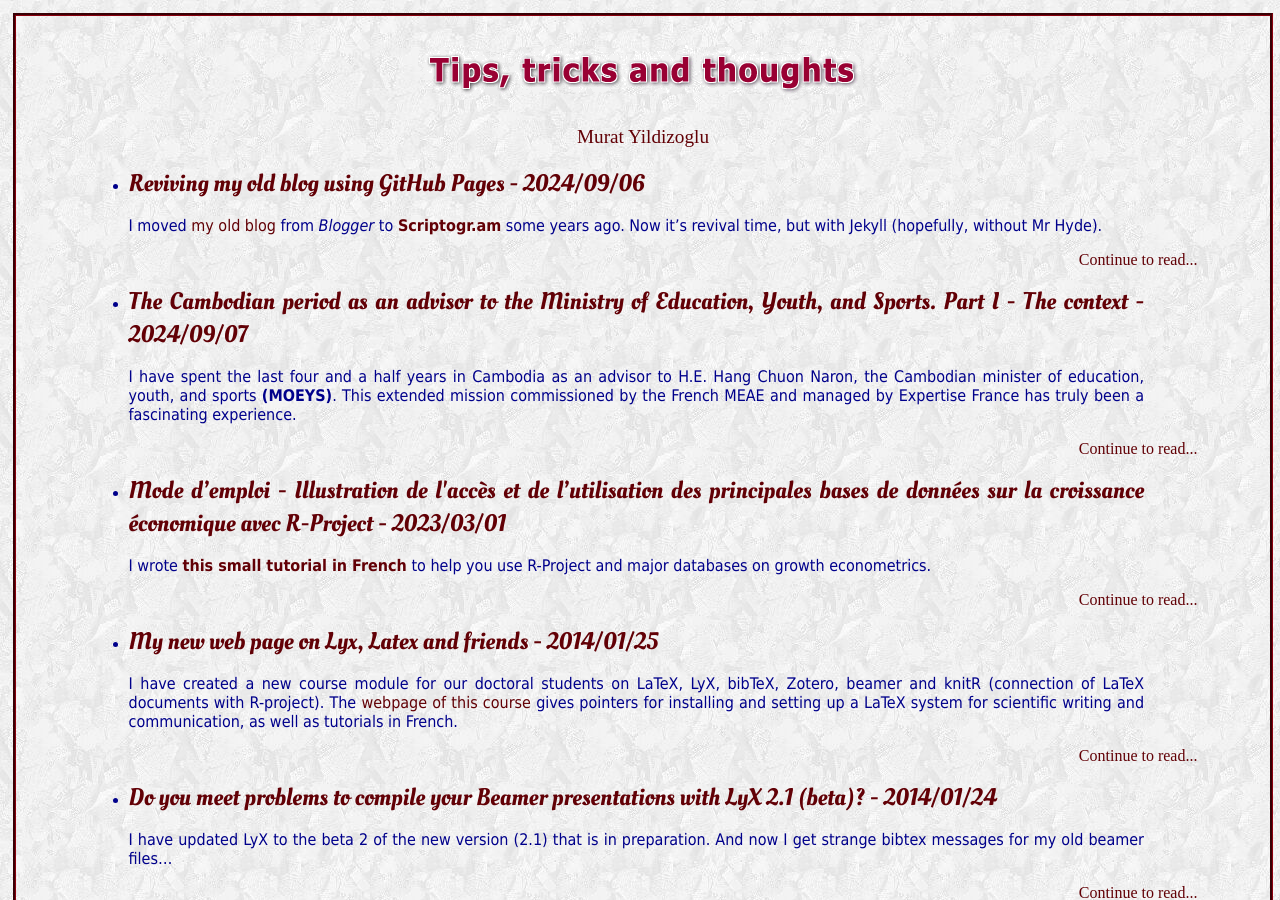
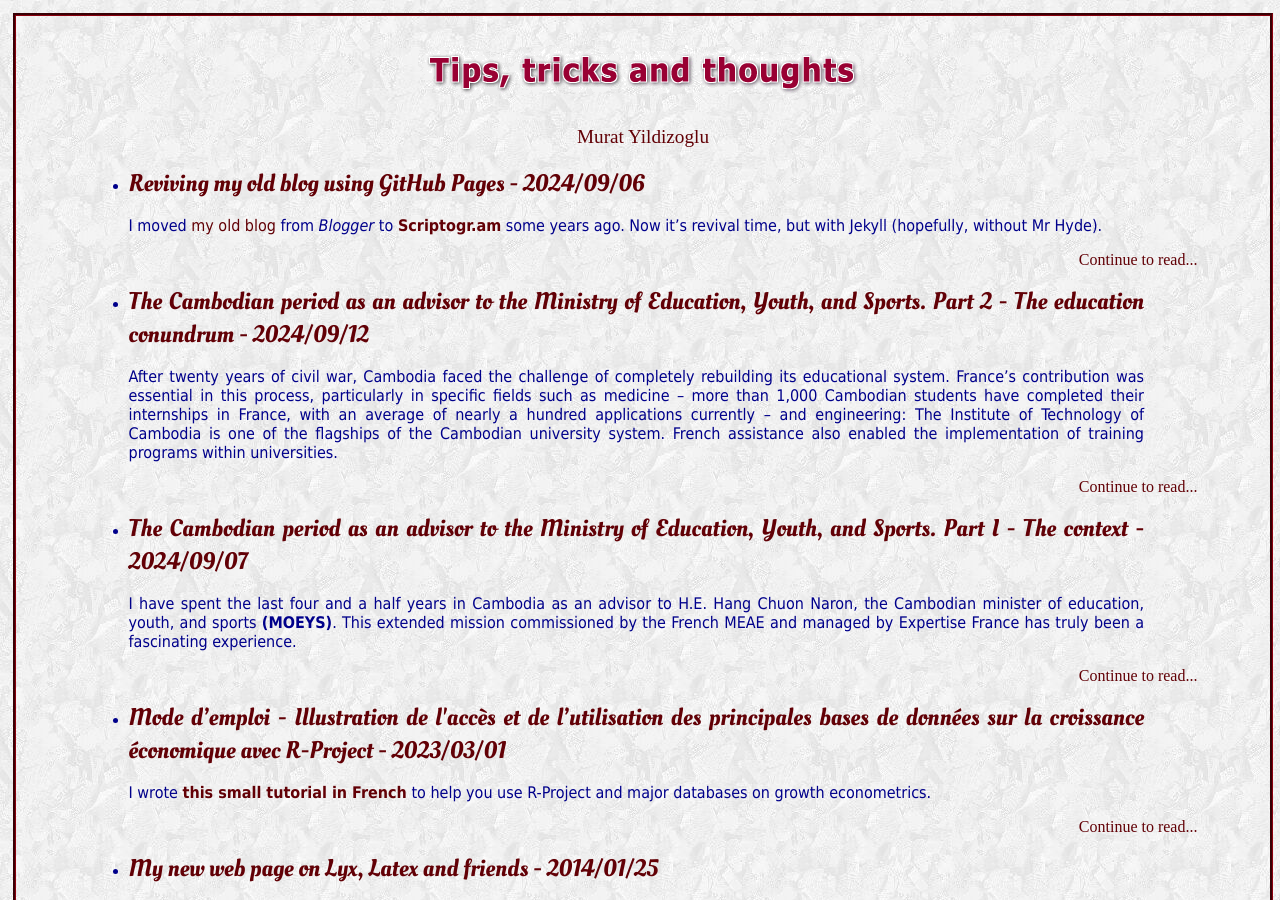
Before and after one commit to myildi/myildi.github.io, a Jekyll site: the page built from index.html, in a window 1280 px wide and 900 px high. Built offline with Jekyll 4.4.1, drawn with Linux system fonts in a browser that asks for light colours.

Commit message:
update cambodia and new article

```diff
--- /dev/null
+++ b/_posts/2024-09-12-Cambodia-period-2.md
@@ -0,0 +1,15 @@
+---
+layout: post
+title: The Cambodian period as an advisor to the Ministry of Education, Youth, and Sports. Part 2 - The education conundrum
+tags: Cambodia MOEYS Education ETI
+---
+
+After twenty years of civil war, Cambodia faced the challenge of completely rebuilding its educational system. France's contribution was essential in this process, particularly in specific fields such as medicine – more than 1,000 Cambodian students have completed their internships in France, with an average of nearly a hundred applications currently – and engineering: The Institute of Technology of Cambodia is one of the flagships of the Cambodian university system. French assistance also enabled the implementation of training programs within universities.
+
+This reconstruction process, which has been underway since the Paris Accords in 1991, has suffered from the outset from **a vision of education as a private good** and, thus, from a public investment that is one of the lowest in the region. This phenomenon is reflected in relatively low salaries in the education sector and the teaching profession's low attractiveness despite several increases in recent years. Another consequence of these low salaries is a public service economy heavily based on a logic of extracting private rents, which reduces the public service's efficiency and families' trust in it. This logic is reflected, for example, in quasi-mandatory paid private afternoon classes given by public school teachers.
+
+The country has benefited from considerable international aid since the 1990s. The total international aid received from 2013 to 2023 was one billion US Dollars, including 115.5 MUSD from the EU, 99.5 MUSD from the ADB, 75.5 MUSD from Japan, 52.6 MUSD from UNICEF, and just over 49 MUSD from USAID and the World bank (Source: Built by the author from the [ODA Cambodia Database](http://odacambodia.com), which became inaccessible recently...).
+
+Unfortunately, there are relatively few visible effects of this aid, primarily intended to strengthen primary and secondary education, on the ground: poorly equipped schools with sanitary conditions whose inadequacies were glaring during the Covid epidemic; 58% of primary schools do not have access to safe drinking water. Cambodia still ranks 146th globally out of 191 countries in the Human Development Index, and less than 10% of 15-year-old students demonstrate minimal competencies in reading and mathematics in Pisa-D tests (2019).
+
+Nevertheless, a positive shift has been observed recently, as the country aims to reach upper-middle-income levels. The last budget approved by the Council of Ministers plans to allocate 10% of public expenditure to the Ministry of Education, Youth and Sports (MOEYS). This would correspond to a budget of 990 MUSD, corresponding to a 9% increase compared to the previous year.
```
Also changed, not shown: _posts/2024-09-7-Cambodia-period-I.md (+0 -1 lines).
